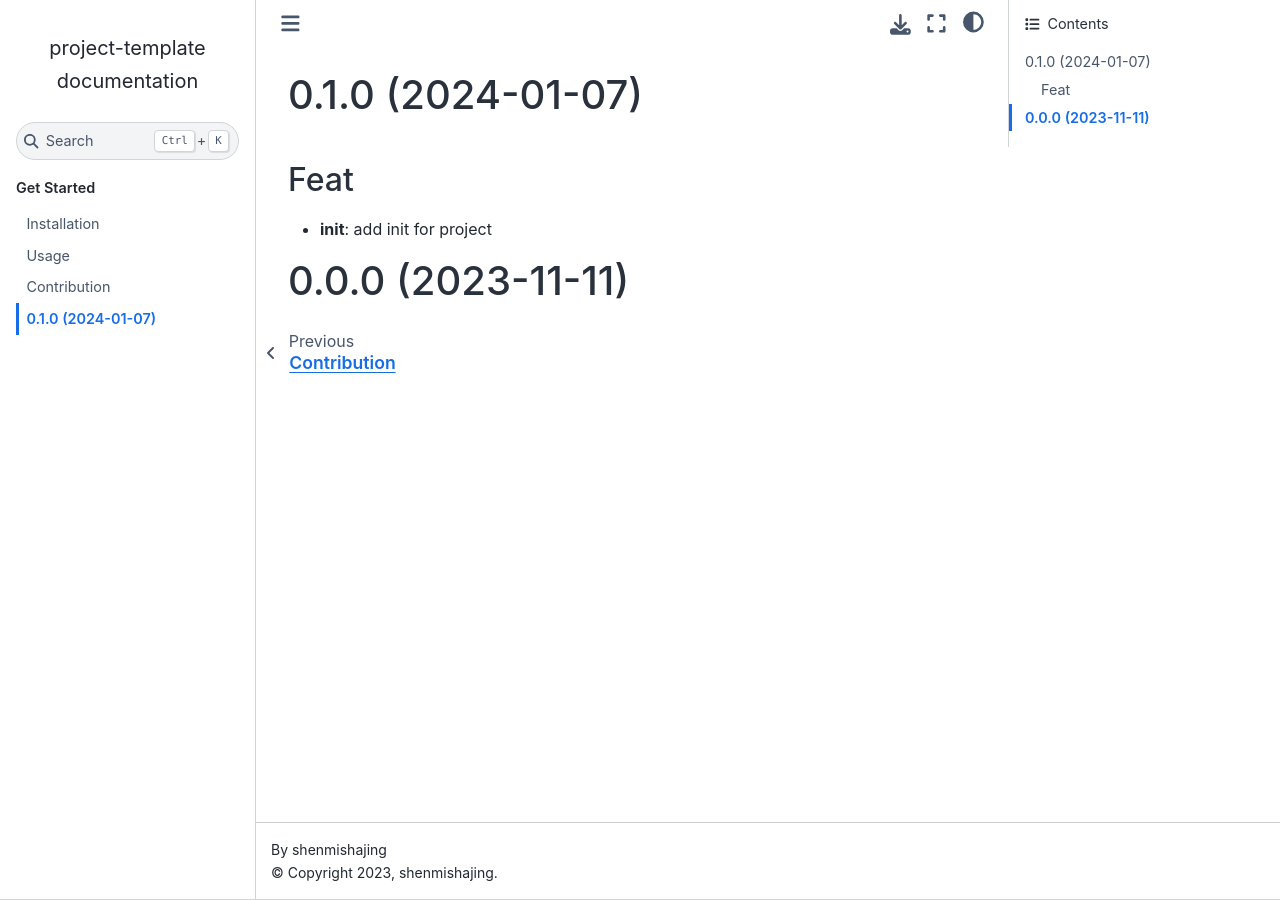
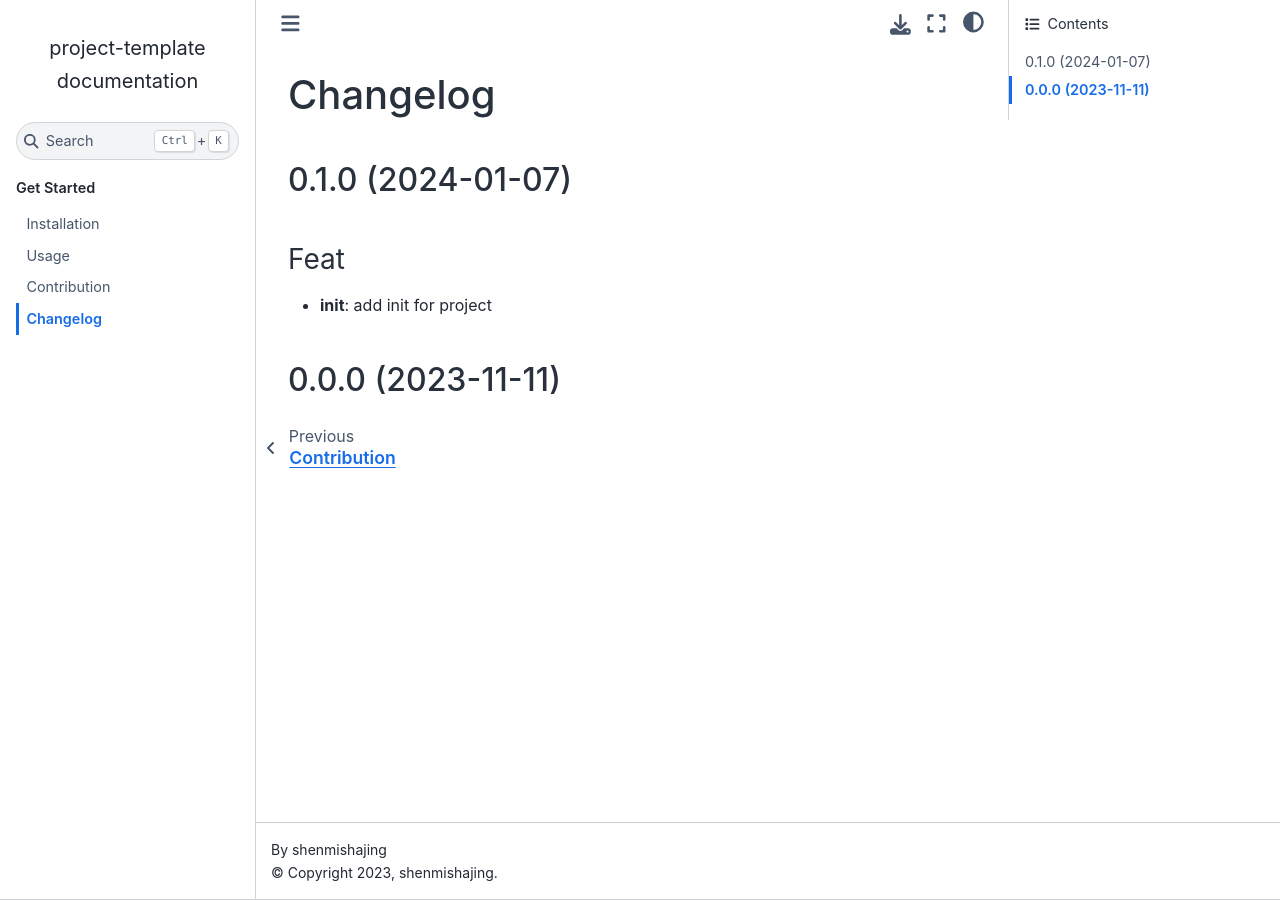
Before and after one commit to shenmishajing/project_template, a Sphinx documentation site: the page built from docs/get_started/changelog.md, in a window 1280 px wide. Built offline with Sphinx 7.4.7 and the Sphinx Book theme 1.1.4, drawn with Linux system fonts in a browser that asks for light colours; pages that are not in the unit, such as notebooks, are missing from menus.

Commit message:
docs(changelog): add title for changelog

```diff
--- a/docs/get_started/changelog.md
+++ b/docs/get_started/changelog.md
@@ -1,3 +1,5 @@
+# Changelog
+
 ## 0.1.0 (2024-01-07)
 
 ### Feat
```
